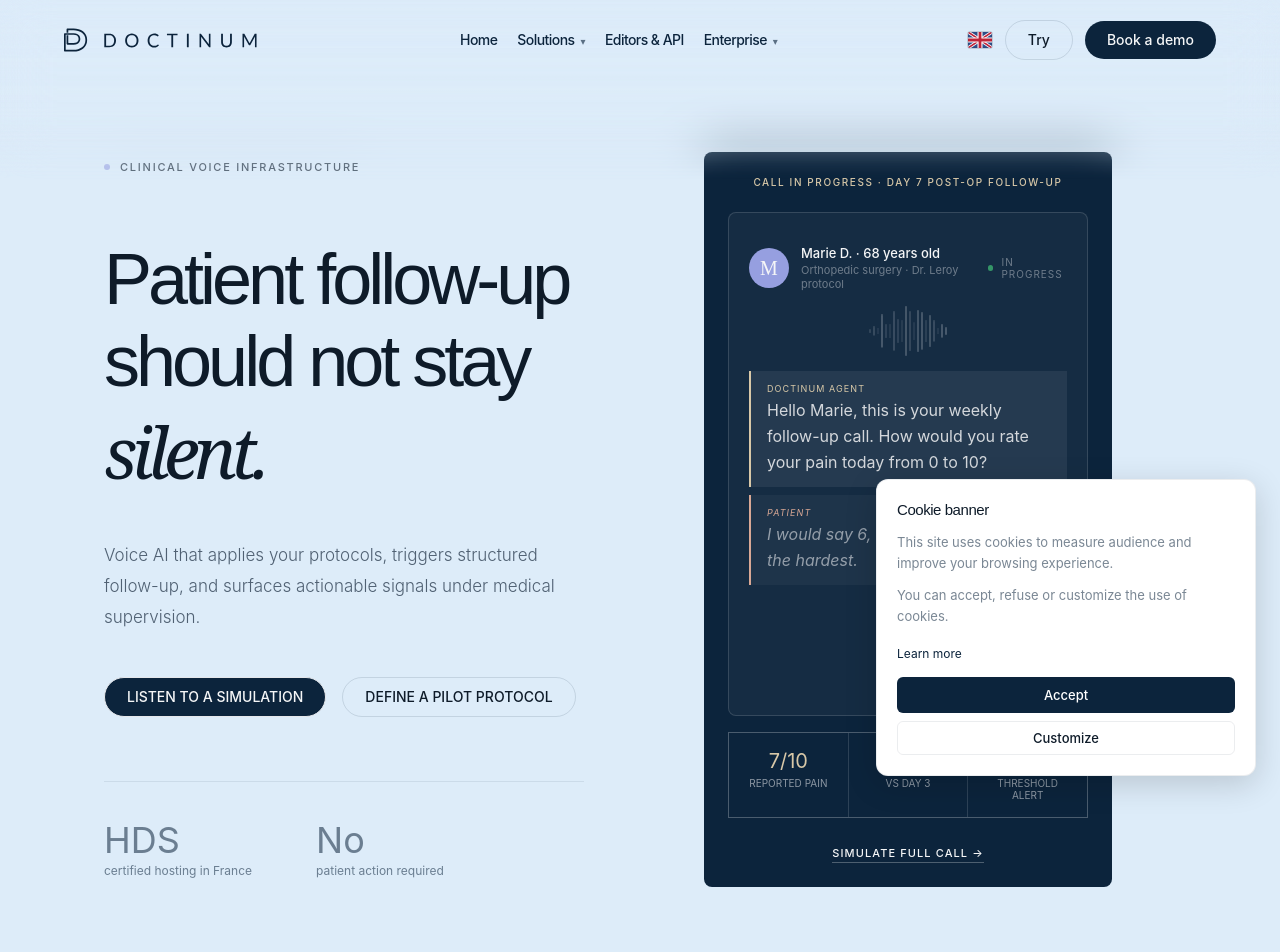
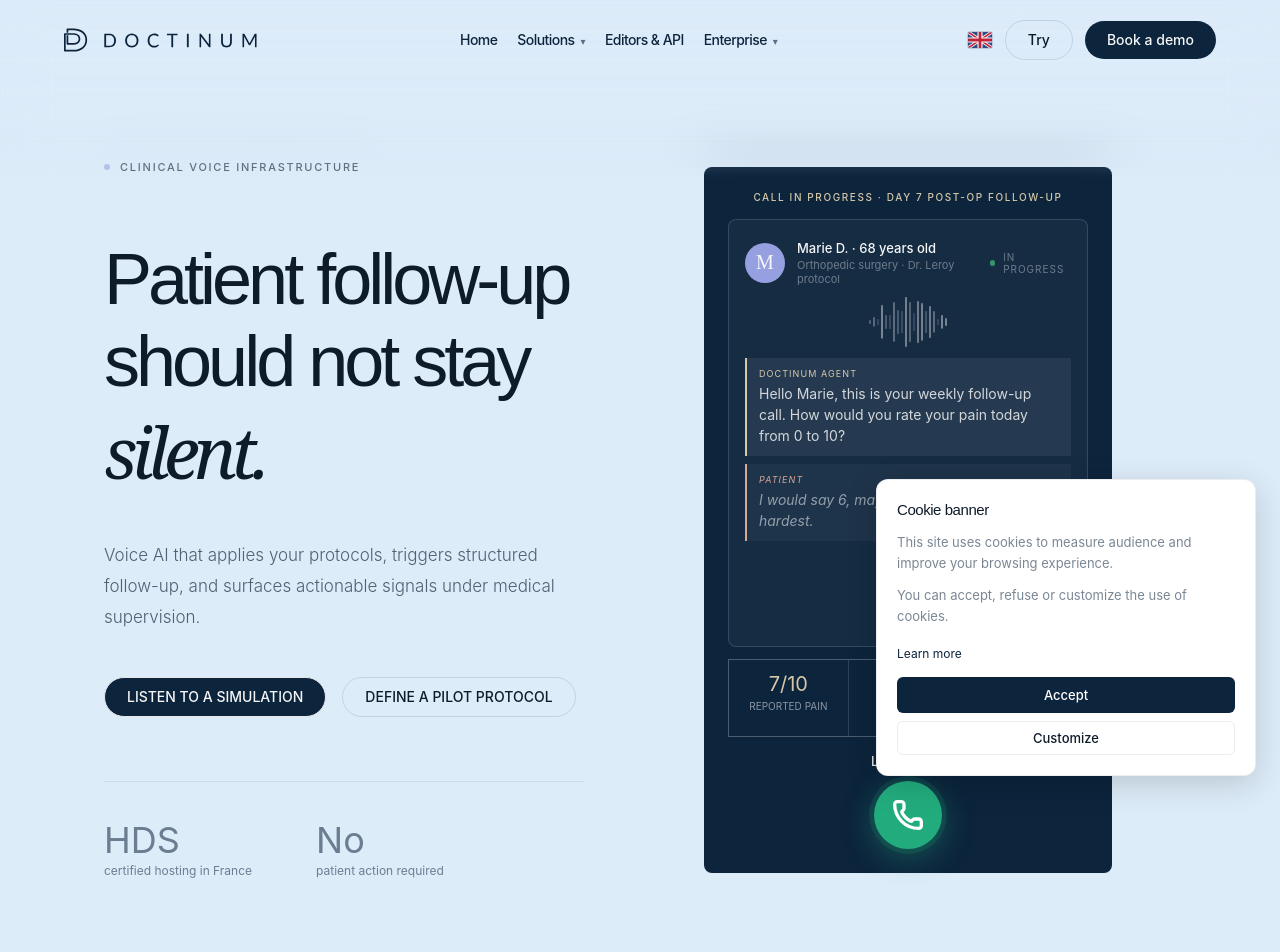
Before and after one commit to pclinkr/doctinum_site, a Next.js app: page /en in a window 1280 px wide. Shown: the top 952 px of the page. Built offline with nearby package versions, Linux system fonts and the light colour scheme.

Commit message:
Add livebutton

```diff
--- a/src/components/blocks/Home2CallPreviewBlock.jsx
+++ b/src/components/blocks/Home2CallPreviewBlock.jsx
@@ -1,4 +1,5 @@
 import Home2Waveform from '../ui/Home2Waveform';
+import LiveCallButton from '../ui/LiveCallButton';
 
 import { useState, useEffect, useRef, useMemo } from 'react';
 
@@ -60,12 +61,12 @@ export default function Home2CallPreviewBlock({ content, onJumpToSimulation }) {
 
   return (
     <div className="relative z-[1] w-full max-w-[420px] bg-primary p-6 rounded-sm">
-      <p className="mb-6 text-center text-[10px] font-[var(--w500)] uppercase tracking-[0.16em] text-[var(--color-accent-1)]">
+      <p className="mb-4 text-center text-[10px] font-[var(--w500)] uppercase tracking-[0.16em] text-[var(--color-accent-1)]">
         {content?.label}
       </p>
 
-      <div className="rounded-sm border border-[var(--white-14)] bg-[var(--white-04)] px-5 py-7">
-        <div className="mb-5 flex items-center gap-3">
+      <div className="rounded-sm border border-[var(--white-14)] bg-[var(--white-04)] px-4 py-5">
+        <div className="mb-4 flex items-center gap-3">
           <div className="flex-shrink-0 h-8 w-8 flex items-center justify-center rounded-full bg-[var(--color-info)] font-serif text-[var(--color-white)] overflow-hidden">
             {content?.avatar}
           </div>
@@ -83,7 +84,7 @@ export default function Home2CallPreviewBlock({ content, onJumpToSimulation }) {
           </div>
         </div>
 
-        <Home2Waveform className="mb-5" />
+        <Home2Waveform className="mb-4" />
 
         <div className="flex flex-col gap-2">
           {bubbles.map((bubble, index) => {
@@ -93,7 +94,7 @@ export default function Home2CallPreviewBlock({ content, onJumpToSimulation }) {
             return (
               <div
                 key={`${bubble.role}-${index}-${animationKey}`}
-                className={`border-l-2 px-4 py-3 text-[13px] leading-[1.6] transition-all duration-700 ease-out ${
+                className={`border-l-2 px-3 py-2.5 text-[13px] leading-[1.5] transition-all duration-700 ease-out ${
                   isPatient
                     ? 'border-[var(--color-accent-2)] bg-[var(--white-04)] text-[var(--white-55)] italic'
                     : 'border-[var(--color-accent-1)] bg-[var(--white-07)] text-[var(--white-84)]'
@@ -108,18 +109,18 @@ export default function Home2CallPreviewBlock({ content, onJumpToSimulation }) {
                 >
                   {bubble.roleLabel}
                 </p>
-                <p className="text-[16px] leading-[1.6]">{bubble.text}</p>
+                <p className="text-[14px] leading-[1.5]">{bubble.text}</p>
               </div>
             );
           })}
         </div>
       </div>
 
-      <div className="mt-4 grid grid-cols-3 gap-px border border-[var(--white-14)] bg-[var(--white-14)]">
+      <div className="mt-3 grid grid-cols-3 gap-px border border-[var(--white-14)] bg-[var(--white-14)]">
         {metrics.map((metric) => (
           <div
             key={metric.label}
-            className="bg-primary px-3 py-4 text-center"
+            className="bg-primary px-3 py-3 text-center"
           >
             <p className="text-[var(--color-accent-1)]">
               {metric.value}
@@ -131,14 +132,11 @@ export default function Home2CallPreviewBlock({ content, onJumpToSimulation }) {
         ))}
       </div>
 
-      <div className="mt-5 text-center">
-        <button
-          type="button"
+      <div className="mt-4 flex justify-center">
+        <LiveCallButton
           onClick={onJumpToSimulation}
-          className="border-b border-[var(--white-28)] pb-0.5 text-[11px] font-[var(--w500)] uppercase tracking-[0.1em] text-[var(--color-white)] transition-colors duration-200 ease-out hover:border-[var(--color-accent-1)] hover:text-[var(--color-accent-1)]"
-        >
-          {content?.cta}
-        </button>
+          label={content?.cta}
+        />
       </div>
     </div>
   );
--- a/src/components/sections/page-sections/HomeHeroSection.jsx
+++ b/src/components/sections/page-sections/HomeHeroSection.jsx
@@ -77,6 +77,8 @@ export default function HomeHeroSection({
         reveal={storyStarted}
         instant={instant}
         phoneSize={{ width: '380px', height: '600px' }}
+        onNavigate={onNavigate}
+        badgeLabel={t('sections.hero.liveCallBadge')}
       />
     </Container>
   );
--- /dev/null
+++ b/src/components/ui/LiveCallButton.jsx
@@ -0,0 +1,26 @@
+import { Phone } from 'lucide-react';
+
+export default function LiveCallButton({ onClick, label = 'Essai live' }) {
+  return (
+    <div className="flex flex-col items-center gap-3">
+      <span className="text-[13px] font-[var(--w500)] uppercase tracking-[0.08em] text-white/90">
+        {label}
+      </span>
+      <button
+        onClick={onClick}
+        className="group relative flex h-[68px] w-[68px] items-center justify-center rounded-full bg-color-success shadow-[0_8px_32px_rgba(35,172,126,0.4),0_2px_8px_rgba(0,0,0,0.12)] transition-all duration-300 hover:scale-105 hover:shadow-[0_12px_40px_rgba(35,172,126,0.5),0_4px_12px_rgba(0,0,0,0.15)] active:scale-95"
+        aria-label={label}
+      >
+        <div className="absolute inset-0 rounded-full bg-white/20 opacity-0 transition-opacity duration-300 group-hover:opacity-100" />
+
+        <div className="live-call-shadow-pulse" />
+
+        <Phone
+          className="relative z-10 text-white transition-transform duration-300 group-hover:rotate-12"
+          size={32}
+          strokeWidth={2.5}
+        />
+      </button>
+    </div>
+  );
+}
--- a/src/components/ui/StorySliderPhone.jsx
+++ b/src/components/ui/StorySliderPhone.jsx
@@ -1,5 +1,6 @@
 import { useEffect, useState } from 'react';
 import BrandIcon from './BrandIcon';
+import LiveCallBadge from './LiveCallButton';
 
 export default function StorySliderPhone({
   start,
@@ -13,6 +14,8 @@ export default function StorySliderPhone({
   borderRadius = '10px',
   instant = false,
   reveal = true,
+  onNavigate,
+  badgeLabel,
 }) {
   const [activeSlideIndex, setActiveSlideIndex] = useState(0);
 
@@ -93,6 +96,14 @@ export default function StorySliderPhone({
             </div>
           ))}
         </div>
+        {onNavigate && badgeLabel && (
+          <div className="absolute bottom-6 left-0 right-0 z-[10] flex items-center justify-center">
+            <LiveCallBadge
+              onClick={() => onNavigate('medicalVoiceDemo')}
+              label={badgeLabel}
+            />
+          </div>
+        )}
       </div>
       <div className="absolute -bottom-2 -right-6 z-[5] flex h-[66px] w-[66px] items-center justify-center rounded-[18px] bg-[var(--action-primary-bg)] shadow-[0_8px_24px_var(--ink-28)]">
         <BrandIcon stroke="var(--action-primary-fg)" width={30} height={30} />
--- a/src/locales/en.js
+++ b/src/locales/en.js
@@ -239,6 +239,7 @@ const en = {
         'The voice AI infrastructure that applies your protocols, triggers structured follow-up, and surfaces actionable signals — under medical supervision.',
       cta: 'Evaluate a pilot project',
       cta2: 'Schedule a confidential discussion',
+      liveCallBadge: 'Live test',
     },
     services: {
       titlePrefix: 'How we can help you',
--- a/src/locales/en_home2.js
+++ b/src/locales/en_home2.js
@@ -41,7 +41,7 @@ const enHome2 = {
         { value: '↗', label: 'vs Day 3' },
         { value: '⚑', label: 'Threshold alert' },
       ],
-      cta: 'Simulate full call →',
+      cta: 'Live test',
     },
   },
   tension: {
--- a/src/locales/fr.js
+++ b/src/locales/fr.js
@@ -193,9 +193,10 @@ const fr = {
       titleMiddle: 'ne doit pas rester',
       titleAccent: 'silencieux',
       subtitle:
-        'L’infrastructure d’IA vocale qui applique des protocoles de suivi et structure les retours patients dans le temps — sous supervision médicale.',
+        "L'infrastructure d'IA vocale qui applique vos protocoles, déclenche un suivi structuré et remonte les signaux utiles — sous supervision médicale.",
       cta: 'Evaluez un projet pilote',
       cta2: 'Planifier un échange confidentiel',
+      liveCallBadge: 'Essai live',
     },
     services: {
       titlePrefix: 'Comment nous pouvons vous aider à',
--- a/src/locales/fr_home2.js
+++ b/src/locales/fr_home2.js
@@ -41,7 +41,7 @@ const frHome2 = {
         { value: '↗', label: 'vs J+3' },
         { value: '⚑', label: 'Alerte seuil' },
       ],
-      cta: 'Simuler un appel complet →',
+      cta: 'Essai live',
     },
   },
   tension: {
--- a/src/styles/main.css
+++ b/src/styles/main.css
@@ -731,6 +731,12 @@ select {
   }
 }
 
+/* ============================================================ LIVE CALL BUTTON ANIMATION ============================================================ */
+.live-call-shadow-pulse {
+  @apply absolute inset-0 rounded-full opacity-20 animate-ping-slow pointer-events-none;
+  background: var(--color-success);
+}
+
 /* ============================================================ ===== HOME PAGE - Converti en classes Tailwind ===== ============================================================ */
 @keyframes barProg {
   from {
@@ -994,7 +1000,7 @@ footer {
 .home2-wave-bar {
   width: 2px;
   border-radius: 1px;
-  background: var(--white-28);
+  background: var(--white-55);
   animation: home2Wave var(--d, 0.8s) ease-in-out infinite alternate;
 }
 
--- a/tailwind.config.js
+++ b/tailwind.config.js
@@ -60,6 +60,12 @@ const config = {
         'color-border-strong': 'var(--color-border-strong)',
         'color-primary': 'var(--color-primary)',
         'color-primary-contrast': 'var(--color-primary-contrast)',
+        'color-accent-1': 'var(--color-accent-1)',
+        'color-accent-2': 'var(--color-accent-2)',
+        'color-success': 'var(--color-success)',
+        'color-danger': 'var(--color-danger)',
+        'color-info': 'var(--color-info)',
+        'color-secondary': 'var(--color-secondary)',
 
         // Alpha overlays
         'ink-00': 'var(--ink-00)',
@@ -306,6 +312,11 @@ const config = {
           from: { width: '0' },
           to: { width: '100%' },
         },
+        'ping-slow': {
+          '0%': { transform: 'scale(1)', opacity: '0.3' },
+          '50%': { transform: 'scale(1.15)', opacity: '0.15' },
+          '100%': { transform: 'scale(1.3)', opacity: '0' },
+        },
       },
       animation: {
         'accordion-down': 'accordion-down 0.2s ease-out',
@@ -354,6 +365,7 @@ const config = {
           'pageRouteExit .52s cubic-bezier(.22,.61,.36,1) both',
         pageRouteEnterFull:
           'pageRouteEnter .62s cubic-bezier(.22,.61,.36,1) both',
+        'ping-slow': 'ping-slow 2s cubic-bezier(0, 0, 0.2, 1) infinite',
       },
     },
   },
```
